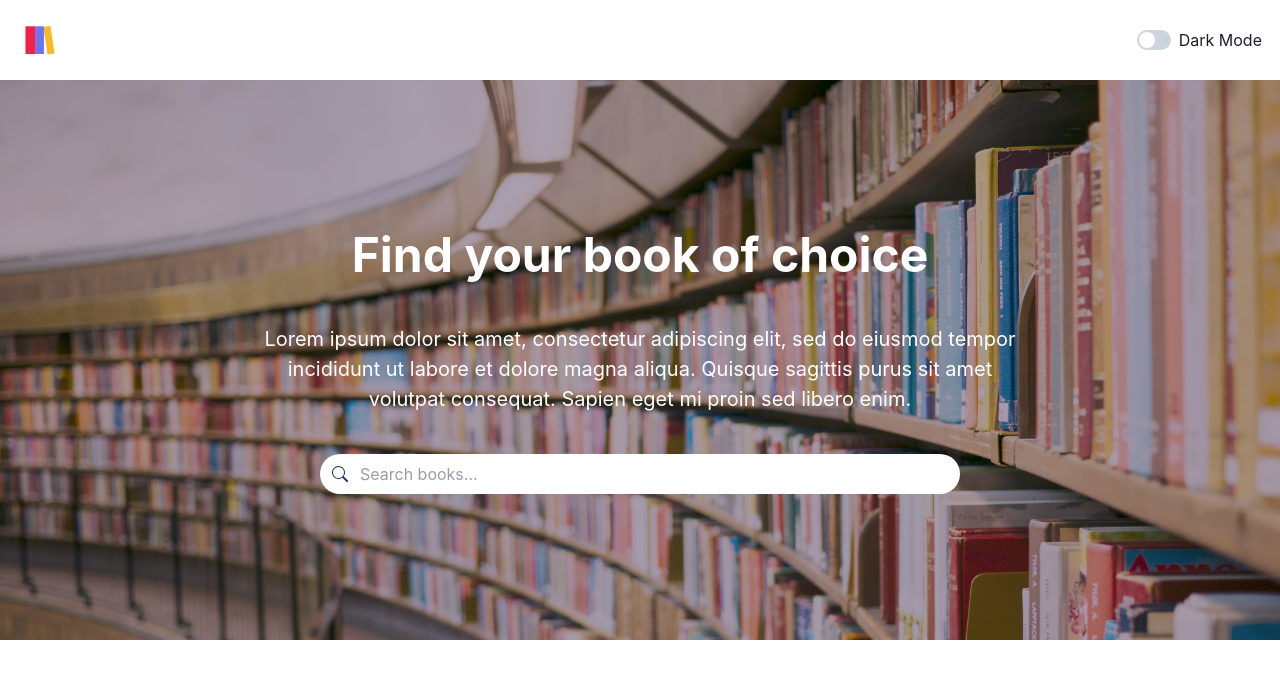
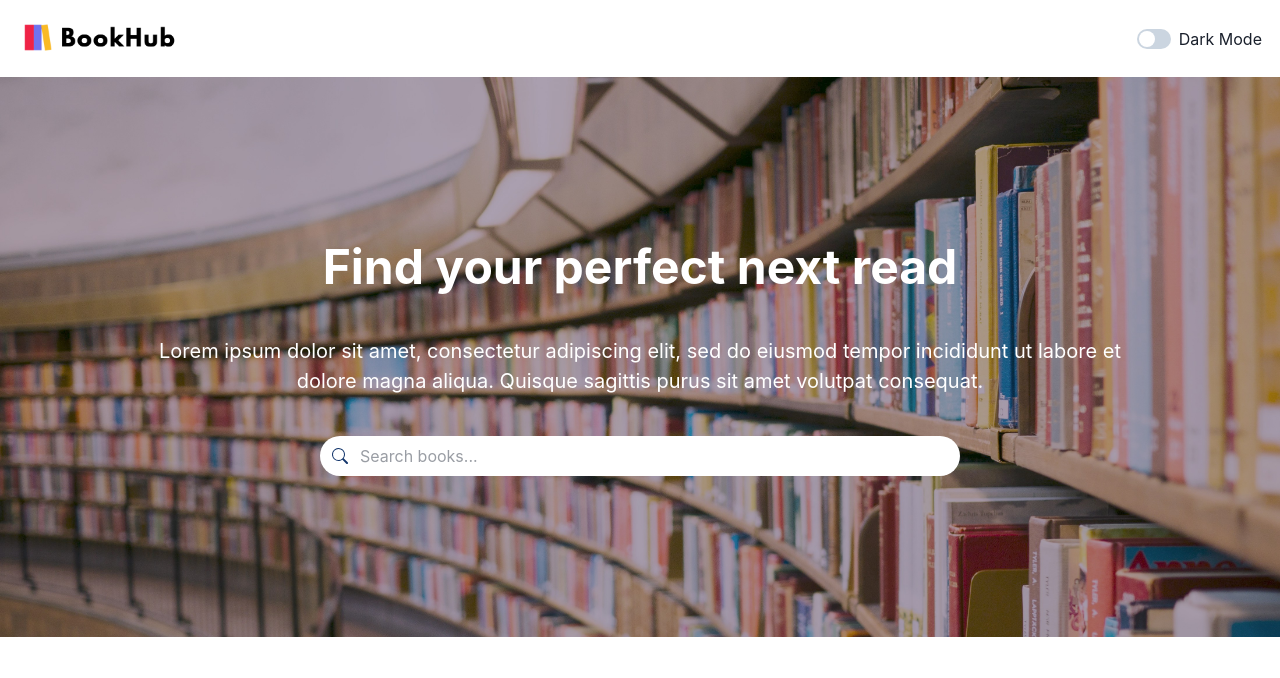
Before and after one commit to ellenycc/book-hub, a React (Vite) app: page / in a window 1280 px wide. Shown: the top 678 px of the page. Built offline with nearby package versions, Linux system fonts and the light colour scheme.

Commit message:
Replace logo and set maximum results

```diff
--- a/src/components/Main.tsx
+++ b/src/components/Main.tsx
@@ -40,7 +40,7 @@
     if (ref.current)
       axios
         .get<BookResponse>(
-          `https://www.googleapis.com/books/v1/volumes?q=${search}&key=AIzaSyAje9Kn4hBLvO4yWkAX7BNGrHYpzB19jt0`
+          `https://www.googleapis.com/books/v1/volumes?q=${search}&key=AIzaSyAje9Kn4hBLvO4yWkAX7BNGrHYpzB19jt0&maxResults=20`
         )
         .then((res) => setResults(res.data.items))
         .catch((err) => setError(err.message));
@@ -57,21 +57,19 @@
           justifyContent="center"
           gap={10}
           minHeight="70vh"
-          width="60vw"
-          paddingX={2}
+          width="80vw"
+          paddingY={5}
           textAlign="center"
         >
-          <Heading fontSize="48px">Find your book of choice</Heading>
+          <Heading fontSize="48px">Find your perfect next read</Heading>
           <Text fontSize="xl">
             Lorem ipsum dolor sit amet, consectetur adipiscing elit, sed do
             eiusmod tempor incididunt ut labore et dolore magna aliqua. Quisque
-            sagittis purus sit amet volutpat consequat. Sapien eget mi proin sed
-            libero enim.
+            sagittis purus sit amet volutpat consequat.
           </Text>
           <form onSubmit={searchBook}>
             <InputGroup minWidth="50vw">
-              <InputLeftElement children={<BsSearch />} color="blue.700" />{" "}
-              TODO: change color in light and dark mode
+              <InputLeftElement children={<BsSearch />} color="blue.700" />
               <Input
                 ref={ref}
                 id="search"
@@ -89,7 +87,7 @@
       <Box paddingX={10}>
         {error && <p className="text-danger">{error}</p>}
         {results.length !== 0 && (
-          <Heading fontSize="24px" marginBottom={5}>
+          <Heading fontSize="24px" ml={2} my={10}>
             Search Results
           </Heading>
         )}
--- a/src/components/NavBar.tsx
+++ b/src/components/NavBar.tsx
@@ -1,11 +1,11 @@
 import { HStack, Image } from "@chakra-ui/react";
-import logo from "../assets/book-logo.png";
+import logo from "../assets/bookhub-logo.png";
 import ColorModeSwitch from "./ColorModeSwitch";
 
 const NavBar = () => {
   return (
     <HStack justifyContent="space-between" padding="10px">
-      <Image src={logo} boxSize="60px" padding={3} />
+      <Image src={logo} width="180px" padding="10px" />
       <ColorModeSwitch />
     </HStack>
   );
```
Also changed, not shown: src/assets/bookhub-logo.png (added).
